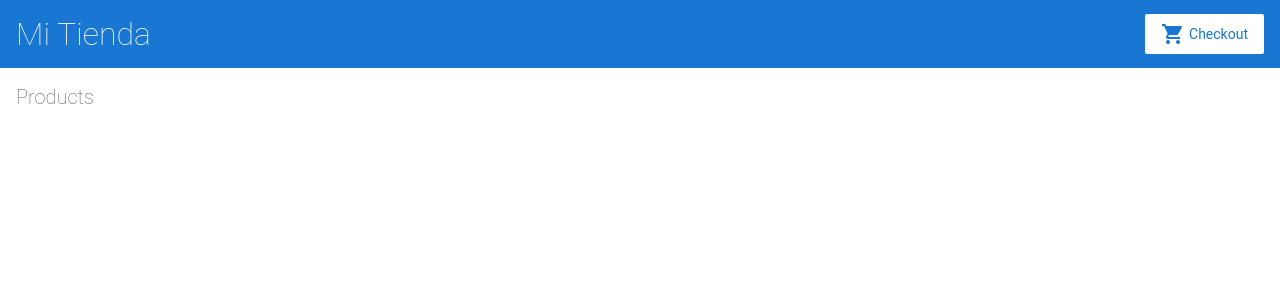
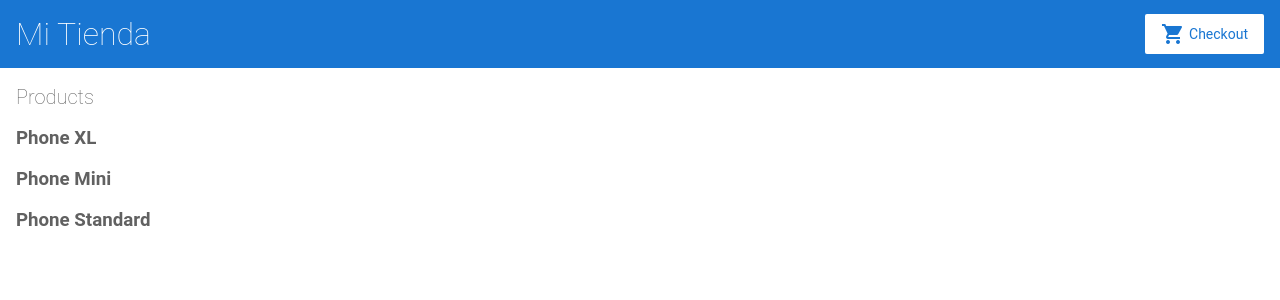
Before and after one commit to JediricX/angular-g5rzmw, an Angular app: page / in a window 1280 px wide. Shown: the top 300 px of the page. Built offline with nearby package versions, Linux system fonts and the light colour scheme.

Commit message:
1 file modified

```diff
--- a/src/app/product-list/product-list.component.html
+++ b/src/app/product-list/product-list.component.html
@@ -1,5 +1,11 @@
 <h2>Products</h2>
 
+<div *ngFor="let product of products">
+
+  <h3>
+    {{product.name}}
+  </h3>
+</div>
 
 <!--
 Copyright Google LLC. All Rights Reserved.
```
